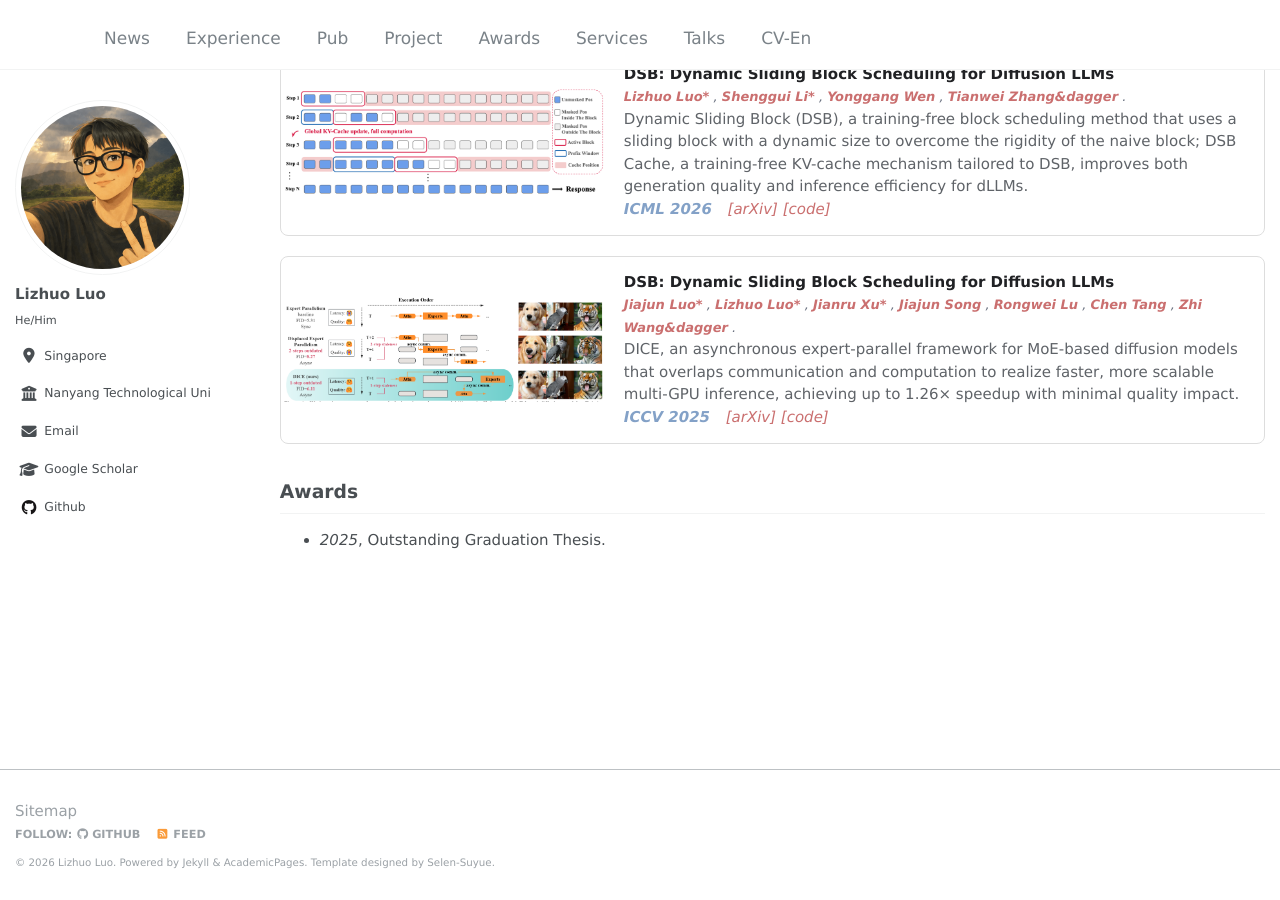
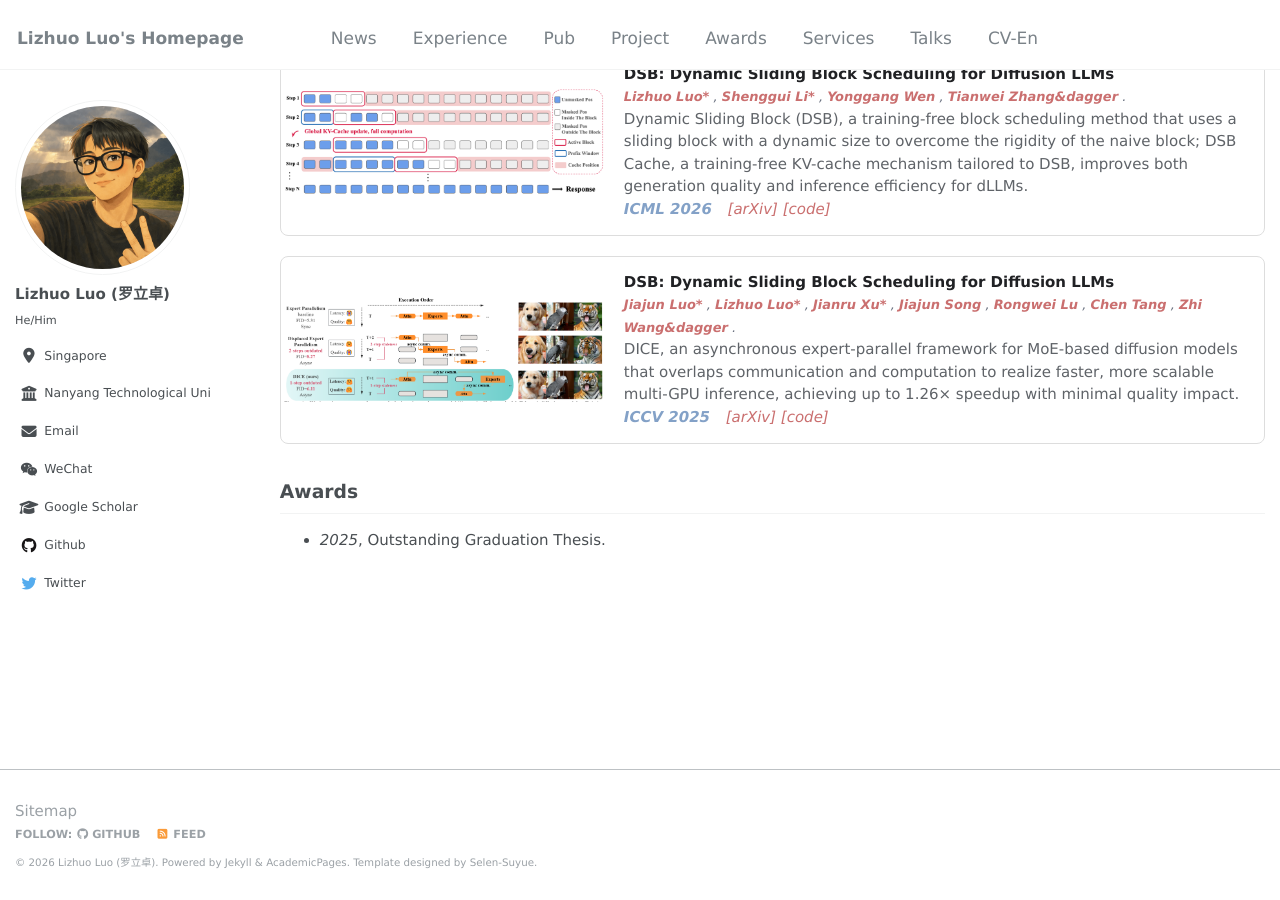
Before and after one commit to lizhuo-luo/lizhuo-luo.github.io, a Jekyll site: the page built from _pages/about.md, in a window 1280 px wide and 900 px high, scrolled down 898 px. Built offline with Jekyll 4.4.1, drawn with Linux system fonts in a browser that asks for light colours; some web fonts are replaced; our own code applies the rules of GitHub Pages for plain Markdown files.

Commit message:
feat(profile): add X handle and WeChat QR code to sidebar
WeChat field points at a local QR image so visitors can scan to add;
twitter field is just the handle since the template prepends the URL.

Co-Authored-By: Claude Opus 4.7 <noreply@anthropic.com>

```diff
--- a/_config.yml
+++ b/_config.yml
@@ -1,15 +1,15 @@
 locale                   : "en-US"
-title                    : ""
+title                    : "Lizhuo Luo's Homepage"
 title_separator          : "-"
-name                     : "Lizhuo Luo"
-description              : &description "A clean academic homepage template."
+name                     : "Lizhuo Luo (罗立卓)"
+description              : &description "Hi there! This is Lizhuo Luo's Homepage"
 url                      : "https://lizhuo-luo.github.io"
 baseurl                  : ""
 repository               : "lizhuo-luo/lizhuo-luo.github.io"
 
 author:
   avatar           : "ai_llz.png"
-  name             : "Lizhuo Luo"
+  name             : "Lizhuo Luo (罗立卓)"
   pronouns         : "He/Him"
   bio              :
   location         : "Singapore"
@@ -32,10 +32,10 @@ author:
   kaggle           :
   stackoverflow    :
 
-  WeChat           :
+  WeChat           : "/images/wechat-qr.png"
   linkedin         :
   bilibili         :
-  twitter          :
+  twitter          : "lzluo001"
   youtube          :
   zhihu            :
   XiaoHongShu      :
```
Also changed, not shown: images/wechat-qr.png (added).
